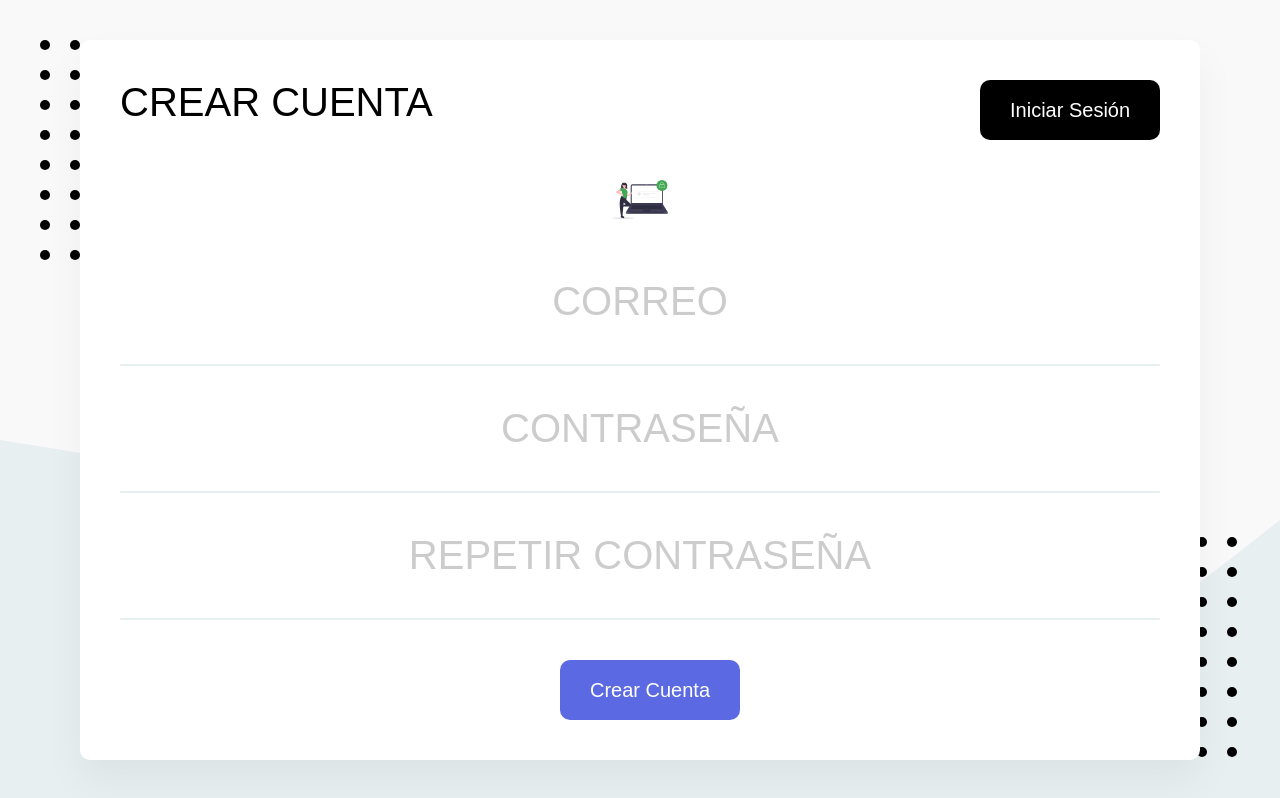
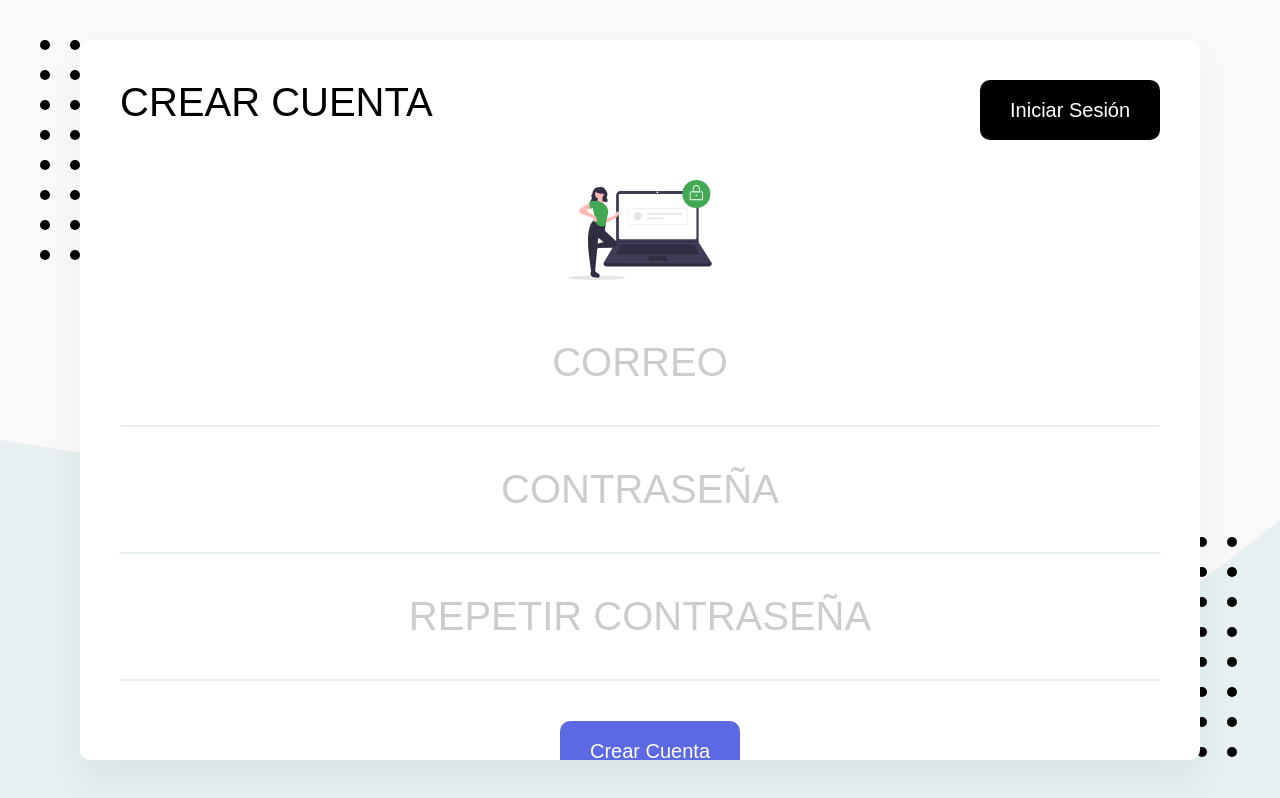
Before and after one commit to rrojasM/Registro-Gastos-App-React, a React (Create React App) app: page /Registro in a window 1280 px wide. Built offline with nearby package versions, Linux system fonts and the light colour scheme; what webfontloader would draw is missing.

Commit message:
Implements firebase

```diff
--- a/package.json
+++ b/package.json
@@ -6,11 +6,12 @@
     "@testing-library/jest-dom": "^5.16.4",
     "@testing-library/react": "^13.3.0",
     "@testing-library/user-event": "^13.5.0",
+    "firebase": "^9.9.0",
     "react": "^18.2.0",
     "react-dom": "^18.2.0",
     "react-helmet": "^6.1.0",
     "react-router-dom": "^6.3.0",
-    "react-scripts": "^2.1.3",
+    "react-scripts": "^5.0.1",
     "styled-components": "^5.3.5",
     "web-vitals": "^2.1.4",
     "webfontloader": "^1.6.28"
--- a/src/components/Registro.js
+++ b/src/components/Registro.js
@@ -8,11 +8,11 @@ import { ReactComponent as SvgLogin } from './../images/registro.svg';
 
 
 const Svg = styled(SvgLogin)`
-    width: 100%;
-    max-height: 6.25rem;/* 100px */
-    margin-bottom: 1.25rem;/* 20px */
+	width: 100%;
+	max-height: 6.25rem; /* 100px */
+	margin-bottom: 1.25rem; /* 20px */
+`;
 
-`;
 const Registro = () => {
     return (
         <>
@@ -29,8 +29,9 @@ const Registro = () => {
                     </div>
                 </ContenedorHeader>
             </Header>
-            <Svg />
+
             <Formulario>
+                <Svg />
                 <Input
                     type="email"
                     name="email"
```
Also changed, not shown: src/elements/ElementosFormulario.js (+3 -5 lines), 2 other files (tests, documents, lock files or other folders).
